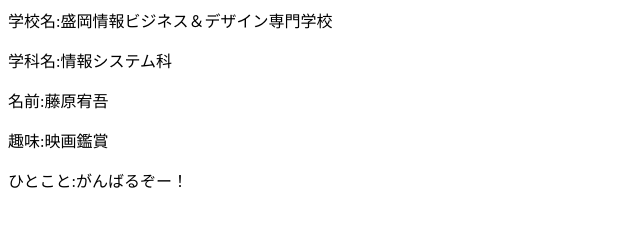
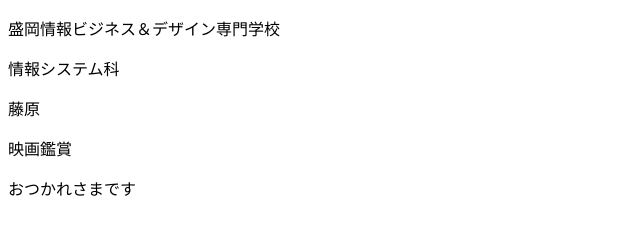
Before and after one commit to koki-0524/pea1, a plain HTML site: page profile_B.html in a window 1280 px wide. Shown: the whole page, without its empty margins (0-640 px from the left). Drawn offline with Linux system fonts and the light colour scheme.

Commit message:
プロフィール編集

```diff
--- a/profile_B.html
+++ b/profile_B.html
@@ -1,7 +1,15 @@
-<html>
-	<p>学校名:盛岡情報ビジネス＆デザイン専門学校</p>
-	<p>学科名:情報システム科</p>
-	<p>名前:藤原宥吾</p>
-	<p>趣味:映画鑑賞</p>
-	<p>ひとこと:がんばるぞー！</p>
+<!DOCTYPE html>
+<html lang="en">
+<head>
+    <meta charset="UTF-8">
+    <meta name="viewport" content="width=device-width, initial-scale=1.0">
+    <title>Document</title>
+</head>
+<body>
+    <p>盛岡情報ビジネス＆デザイン専門学校</p>
+    <p>情報システム科</p>
+    <p>藤原</p>
+    <p>映画鑑賞</p>
+    <p>おつかれさまです</p>
+</body>
 </html>
```
